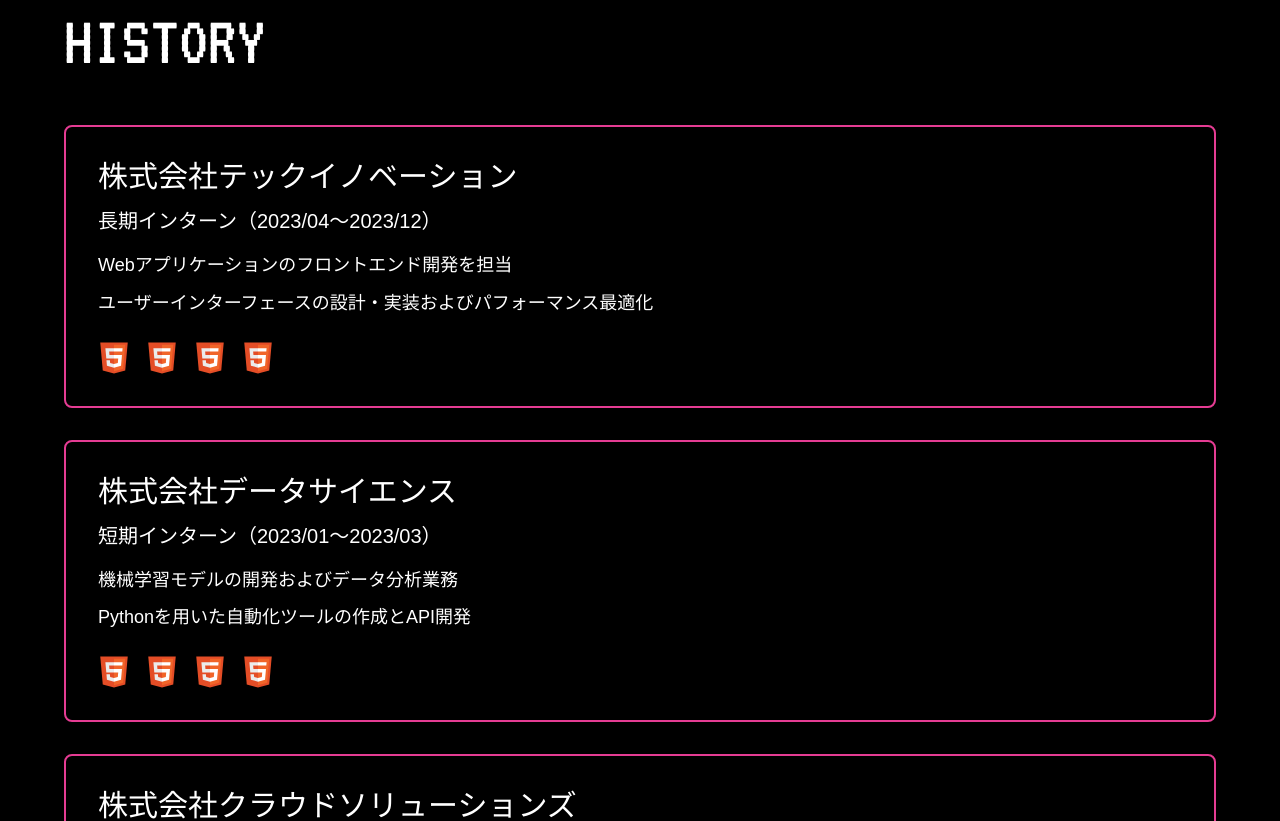
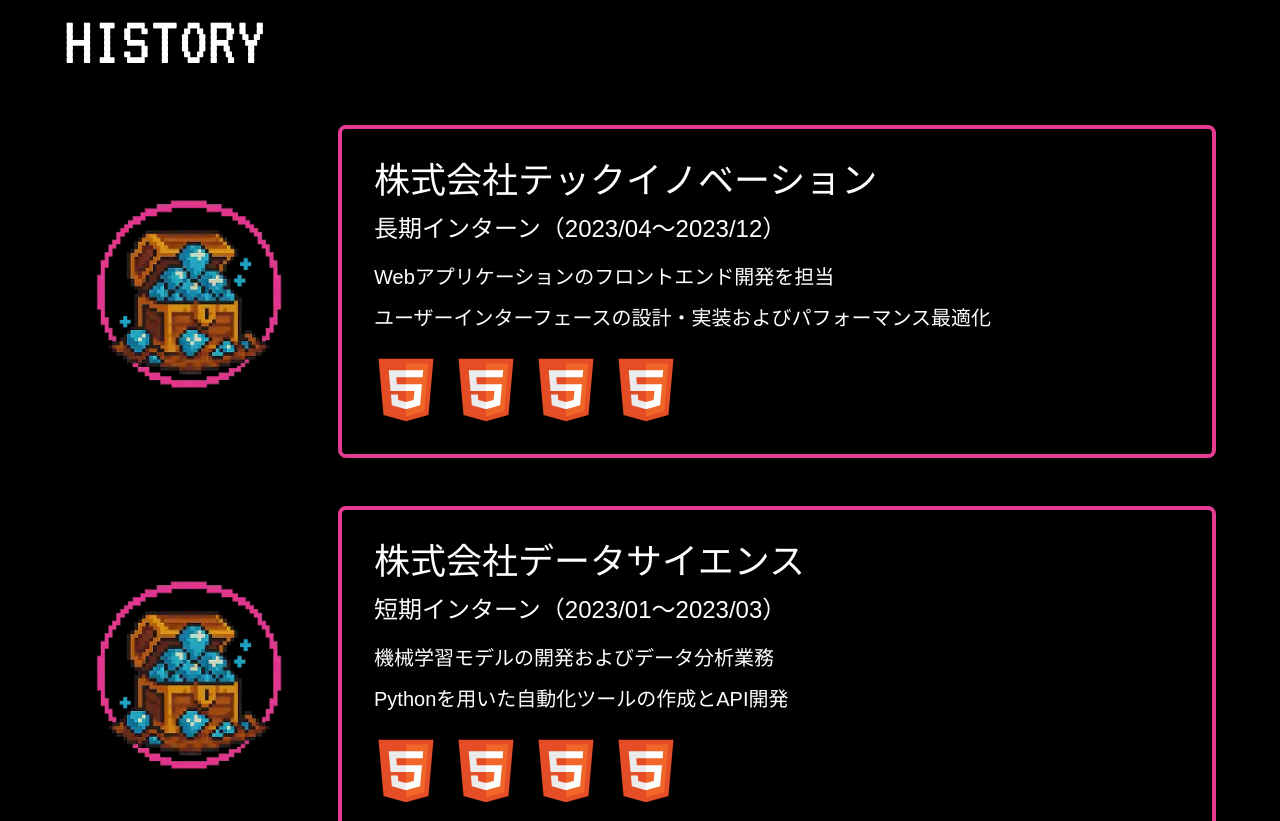
Before and after one commit to hirodesu85/hirodesu.com, a Next.js app: page / in a window 1280 px wide. Shown: the part 720-1541 px from the top of the page. Built offline with nearby package versions, Linux system fonts and the light colour scheme; a web font is replaced by a local one.

Commit message:
add:タイムライン表示（矢印なし）

```diff
--- a/src/app/components/History.tsx
+++ b/src/app/components/History.tsx
@@ -72,19 +72,30 @@ export default function History() {
           HISTORY
         </h2>
 
-        <div className="space-y-8">
+        <div className="space-y-12">
           {internData.map((intern) => (
-            <div
-              key={intern.id}
-              className="border-2 border-[#E53C93] rounded-lg p-6 md:p-8"
-            >
+            <div key={intern.id} className="relative">
+              <div className="flex flex-col md:flex-row items-center gap-6">
+                {/* 左側: タイムラインアイコンのみ */}
+                <div className="relative min-w-[250px] flex justify-center">
+                  <Image
+                    src="/timeline/treasure.webp"
+                    alt="Timeline Icon"
+                    width={250}
+                    height={250}
+                    className="flex-shrink-0"
+                  />
+                </div>
+
+                {/* 右側: カード */}
+                <div className="flex-1 border-4 border-[#E53C93] rounded-lg p-6 md:p-8">
                   {/* 会社名 */}
-              <h3 className="font-kiwi text-2xl md:text-3xl mb-3">
+                  <h3 className="font-kiwi font-medium text-3xl md:text-4xl mb-3">
                     {intern.company}
                   </h3>
 
                   {/* インターン種類・期間 */}
-              <p className="font-kiwi text-lg md:text-xl mb-4">
+                  <p className="font-kiwi text-xl md:text-2xl mb-4">
                     {intern.type}（{intern.period}）
                   </p>
 
@@ -93,7 +104,7 @@ export default function History() {
                     {intern.description.map((desc, index) => (
                       <p
                         key={index}
-                    className="font-kiwi text-base md:text-lg leading-relaxed"
+                        className="font-kiwi text-lg md:text-xl leading-relaxed"
                       >
                         {desc}
                       </p>
@@ -107,11 +118,13 @@ export default function History() {
                         key={index}
                         src={tech.logo}
                         alt={tech.name}
-                    width={32}
-                    height={32}
+                        width={64}
+                        height={64}
                         className="flex-shrink-0"
                       />
                     ))}
+                  </div>
+                </div>
               </div>
             </div>
           ))}
```
Also changed, not shown: public/timeline/arrow.svg (added), public/timeline/treasure.webp (added). Lines whose indentation alone changed are shown as unchanged.
